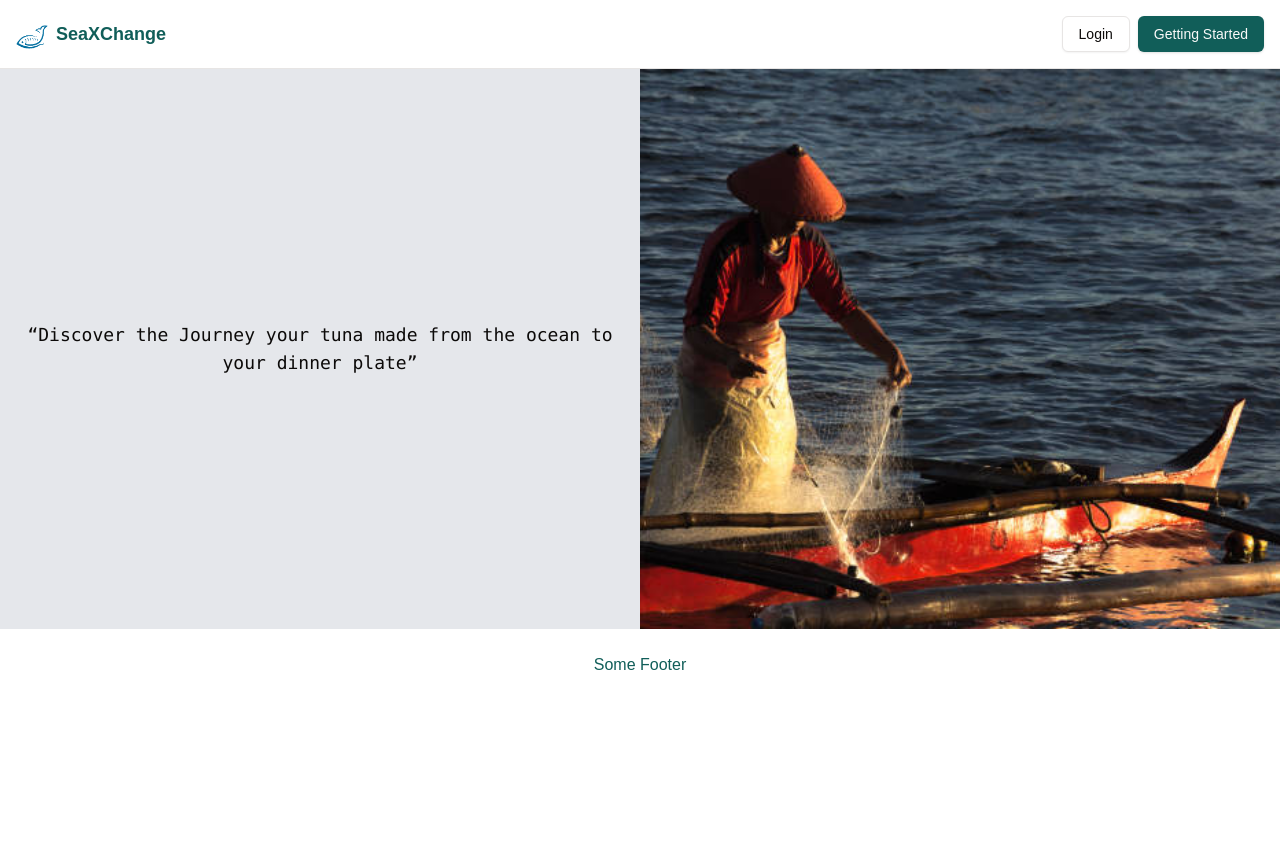
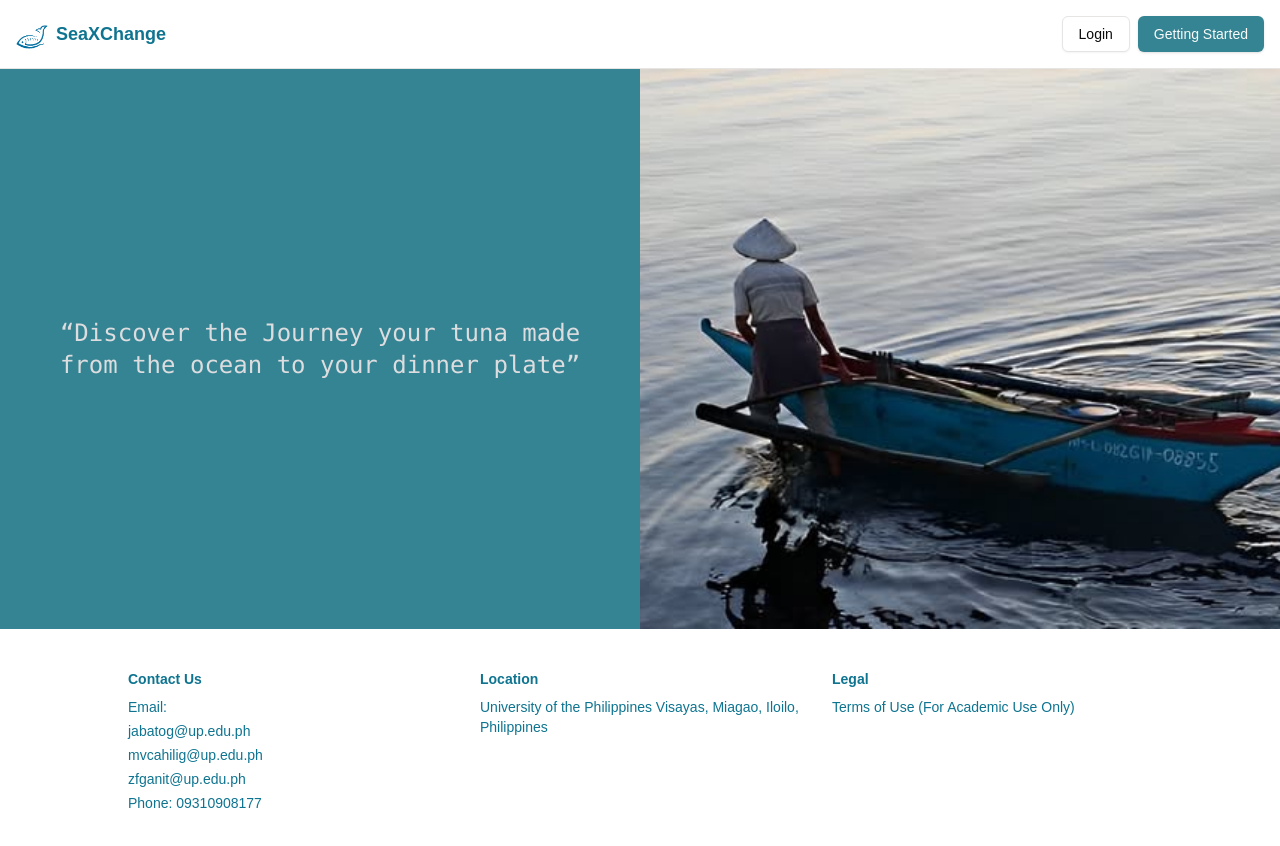
Before and after one commit to jeffrouzel/SeaXChange-Web, a Next.js app in the folder Frontend/: page / in a window 1280 px wide. Shown: the top 846 px of the page. Before the commit the page ends 800 px from the top, so only its background shows below. Built offline with nearby package versions, Linux system fonts and the light colour scheme.

Commit message:
improved landing page

```diff
--- a/Frontend/app/page.tsx
+++ b/Frontend/app/page.tsx
@@ -10,7 +10,7 @@ export default function Home() {
         {/* Logo and Title */}
         <div className="flex items-center">
           <img src="/tuna-logo.png" alt="SeaXChange" className="h-8 w-auto mr-2" />
-          <h1 className="text-teal-800 font-bold text-lg">SeaXChange</h1>
+          <h1 className="text-cyan-700 font-bold text-lg">SeaXChange</h1>
         </div>
         {/* Login and Register */}
         <div className="space-x-2">
@@ -23,23 +23,51 @@ export default function Home() {
         </div>
       </header>
 
-      <main className="grid grid-cols-2 min-h-[70vh]">
-        <div className="bg-gray-200 flex justify-center items-center text-center p-6">
-          <p className="text-lg font-mono">
+      <main className="grid grid-cols-1 md:grid-cols-2 min-h-[70vh]">
+        <div className="bg-[#348493] flex justify-center items-center text-center p-6">
+          <p className="text-2xl font-mono text-[#DDDDDF]">
             “Discover the Journey your tuna made from the ocean to your dinner
             plate”
           </p>
         </div>
-        <div className="bg-teal-800 flex justify-center items-center text-white">
+        <div className="bg-gray-800 flex items-center justify-start md:justify-center text-white">
           <img
-          src="/fisher-background.jpg"
-          alt="fisher-bg"
-          className="w-full h-full object-cover"
+            src="/fisher.jpg"
+            alt="fisher-bg"
+            className="w-full h-full object-cover"
           />
         </div>
       </main>
 
-      <footer className="text-center py-6 text-teal-800">Some Footer</footer>
+      <footer className="text-cyan-700 px-6 py-10 text-sm">
+        <div className="max-w-screen-lg mx-auto grid grid-cols-1 md:grid-cols-3 gap-8 text-center md:text-left">
+          {/* Contact Us */}
+          <div>
+            <h4 className="font-bold mb-2">Contact Us</h4>
+            <ul className="space-y-1">
+              <li>Email:</li>
+              <li>jabatog@up.edu.ph</li>
+              <li>mvcahilig@up.edu.ph</li>
+              <li>zfganit@up.edu.ph</li>
+              <li>Phone: 09310908177</li>
+            </ul>
+          </div>
+
+          {/* Location */}
+          <div>
+            <h4 className="font-bold mb-2">Location</h4>
+            <p>University of the Philippines Visayas, Miagao, Iloilo, Philippines</p>
+          </div>
+
+          {/* Terms */}
+          <div>
+            <h4 className="font-bold mb-2">Legal</h4>
+            <p>Terms of Use (For Academic Use Only)</p>
+          </div>
+        </div>
+      </footer>
+
+
     </div>
   );
 }
--- a/Frontend/components/ui/button.tsx
+++ b/Frontend/components/ui/button.tsx
@@ -10,7 +10,7 @@ const buttonVariants = cva(
     variants: {
       variant: {
         default:
-          "bg-teal-800 text-primary-foreground shadow hover:bg-primary/90",
+          "bg-[#348493] text-primary-foreground shadow hover:bg-primary/90",
         destructive:
           "bg-destructive text-destructive-foreground shadow-sm hover:bg-destructive/90",
         outline:
```
Also changed, not shown: Frontend/public/fisher.jpg (added).
